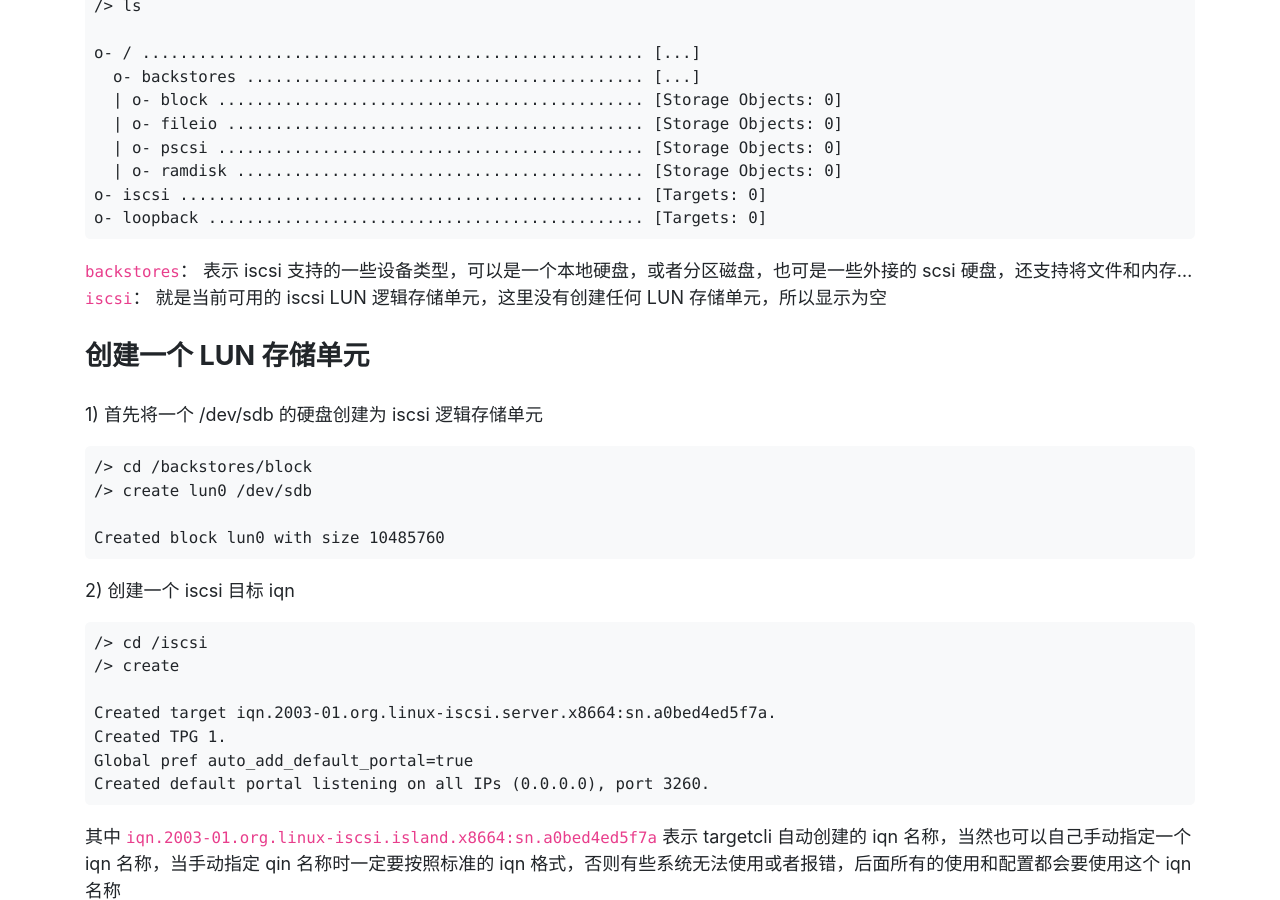
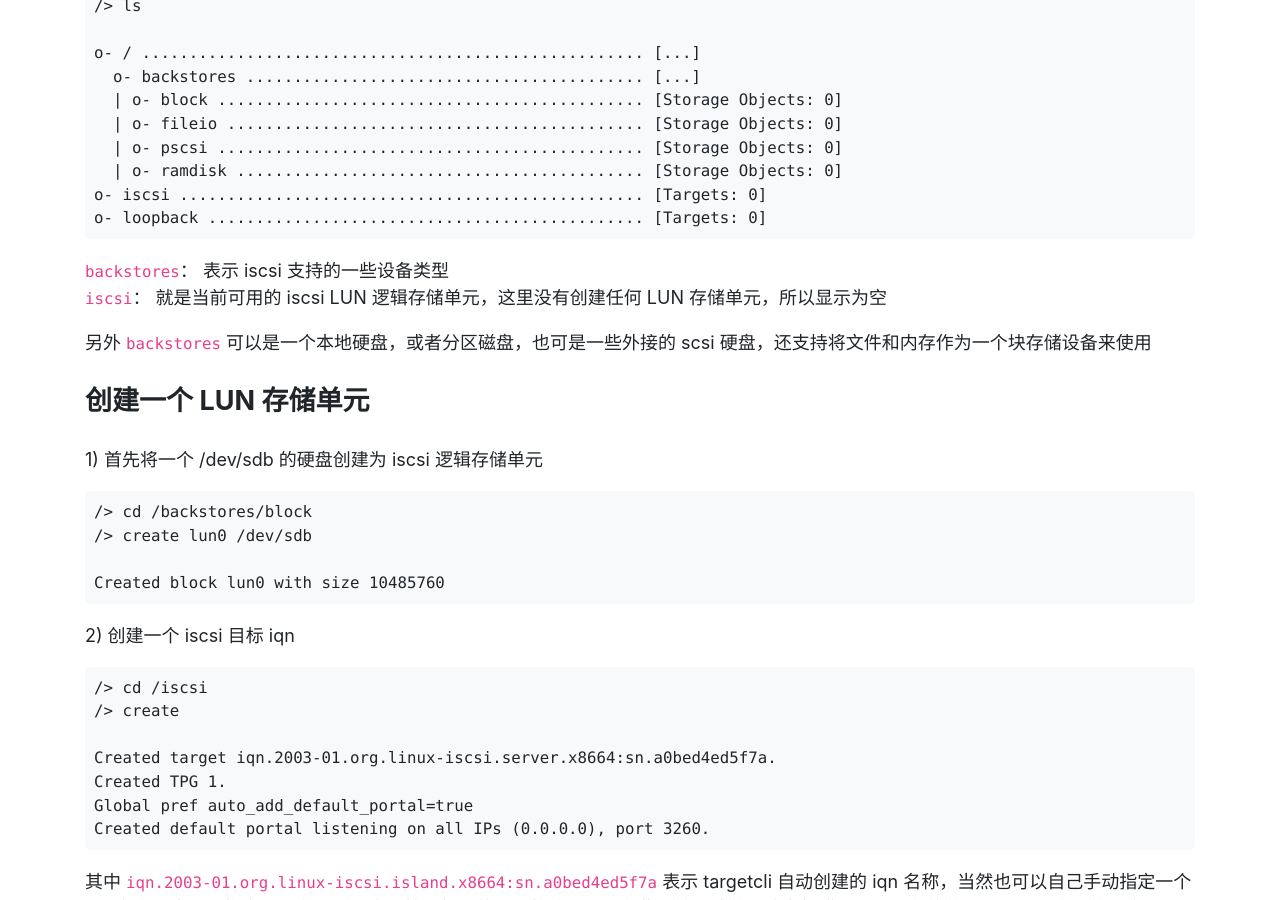
Before and after one commit to ehsud/blog, a Jekyll site: the page built from linux/iscsi-server-for-centos7.md, in a window 1280 px wide and 900 px high, scrolled down 1241 px. Built offline with Jekyll 4.4.1, drawn with Linux system fonts in a browser that asks for light colours.

Commit message:
Updated iscsi-server-for-centos7 document

```diff
--- a/linux/iscsi-server-for-centos7.md
+++ b/linux/iscsi-server-for-centos7.md
@@ -46,8 +46,10 @@ description: 如何在 Linux 下搭建一个 ISCSI 存储服务器
     o- iscsi ................................................. [Targets: 0]
     o- loopback .............................................. [Targets: 0]
 
-- `backstores`： 表示 iscsi 支持的一些设备类型，可以是一个本地硬盘，或者分区磁盘，也可是一些外接的 scsi 硬盘，还支持将文件和内存作为一个块存储设备来使用
+- `backstores`： 表示 iscsi 支持的一些设备类型
 - `iscsi`： 就是当前可用的 iscsi LUN 逻辑存储单元，这里没有创建任何 LUN 存储单元，所以显示为空
+
+另外 `backstores` 可以是一个本地硬盘，或者分区磁盘，也可是一些外接的 scsi 硬盘，还支持将文件和内存作为一个块存储设备来使用
 
 ### 创建一个 LUN 存储单元
 
```
